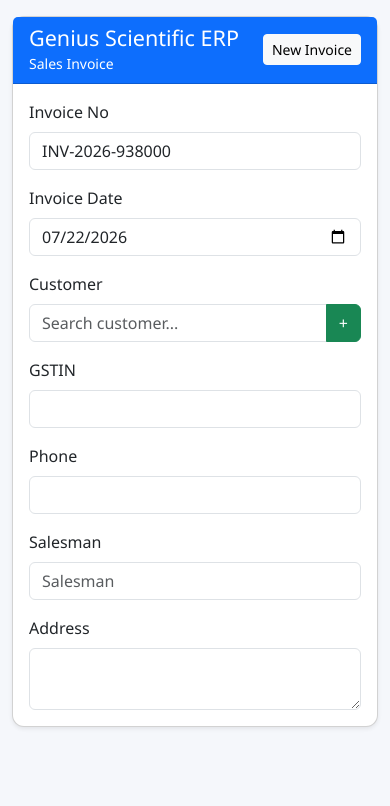
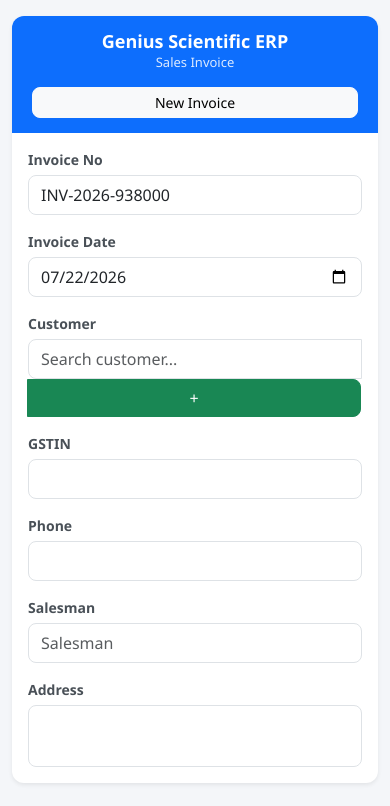
Before and after one commit to microkhaledshafi/geniusmobile, a website with bundled scripts: page pages/billing.html in a window 390 px wide. Built offline with nearby package versions, Linux system fonts and the light colour scheme.

Commit message:
Update billing.css

```diff
--- a/billing/billing.css
+++ b/billing/billing.css
@@ -1,19 +1,150 @@
-body{
+/* ==========================================================
+   Genius Scientific ERP
+   Billing Module Styles
+   Version : 2.0
+   ========================================================== */
 
-    background:#f5f7fb;
+/* ---------- Global ---------- */
 
-    font-family:Segoe UI,sans-serif;
+*,
+*::before,
+*::after {
+    box-sizing: border-box;
+}
+
+body {
+    margin: 0;
+    padding: 0;
+    background: #f4f6f9;
+    font-family: "Segoe UI", Tahoma, Geneva, Verdana, sans-serif;
+    color: #212529;
+}
+
+#billingApp {
+    min-height: 100vh;
+}
+
+/* ---------- Bootstrap Overrides ---------- */
+
+.card {
+    border: none;
+    border-radius: 12px;
+    overflow: hidden;
+    box-shadow: 0 2px 10px rgba(0,0,0,0.08);
+}
+
+.card-header {
+    border-bottom: none;
+    padding: 15px 20px;
+}
+
+.card-header h4 {
+    margin: 0;
+    font-size: 22px;
+    font-weight: 600;
+}
+
+.card-header small {
+    display: block;
+    font-size: 13px;
+    opacity: .85;
+}
+
+/* ---------- Form Controls ---------- */
+
+.form-label {
+    font-weight: 600;
+    color: #495057;
+    margin-bottom: 5px;
+}
+
+.form-control,
+.form-select {
+    border-radius: 8px;
+    min-height: 42px;
+}
+
+.form-control:focus,
+.form-select:focus {
+    box-shadow: none;
+    border-color: #0d6efd;
+}
+
+textarea.form-control {
+    resize: none;
+}
+
+/* ---------- Input Group ---------- */
+
+.input-group .btn {
+    min-width: 50px;
+}
+
+/* ---------- Buttons ---------- */
+
+.btn {
+    border-radius: 8px;
+    font-weight: 500;
+}
+
+.btn-sm {
+    padding-left: 15px;
+    padding-right: 15px;
+}
+
+/* ---------- Sections ---------- */
+
+section {
+    margin-bottom: 20px;
+}
+
+/* ---------- Placeholder Sections ---------- */
+
+#invoiceTable,
+#invoiceTotals,
+#paymentSection {
+    min-height: 60px;
+}
+
+/* ---------- Responsive ---------- */
+
+@media (max-width: 992px) {
+
+    .card-header {
+        text-align: center;
+    }
 
 }
 
-#billingApp{
+@media (max-width: 768px) {
 
-    min-height:100vh;
+    .card-header {
+        display: block !important;
+    }
+
+    .card-header > div:last-child {
+        margin-top: 15px;
+    }
+
+    .btn {
+        width: 100%;
+    }
 
 }
 
-.card{
+@media (max-width: 576px) {
 
-    border-radius:12px;
+    body {
+        font-size: 14px;
+    }
+
+    .card-header h4 {
+        font-size: 18px;
+    }
+
+    .form-control,
+    .form-select {
+        min-height: 40px;
+    }
 
 }
```
